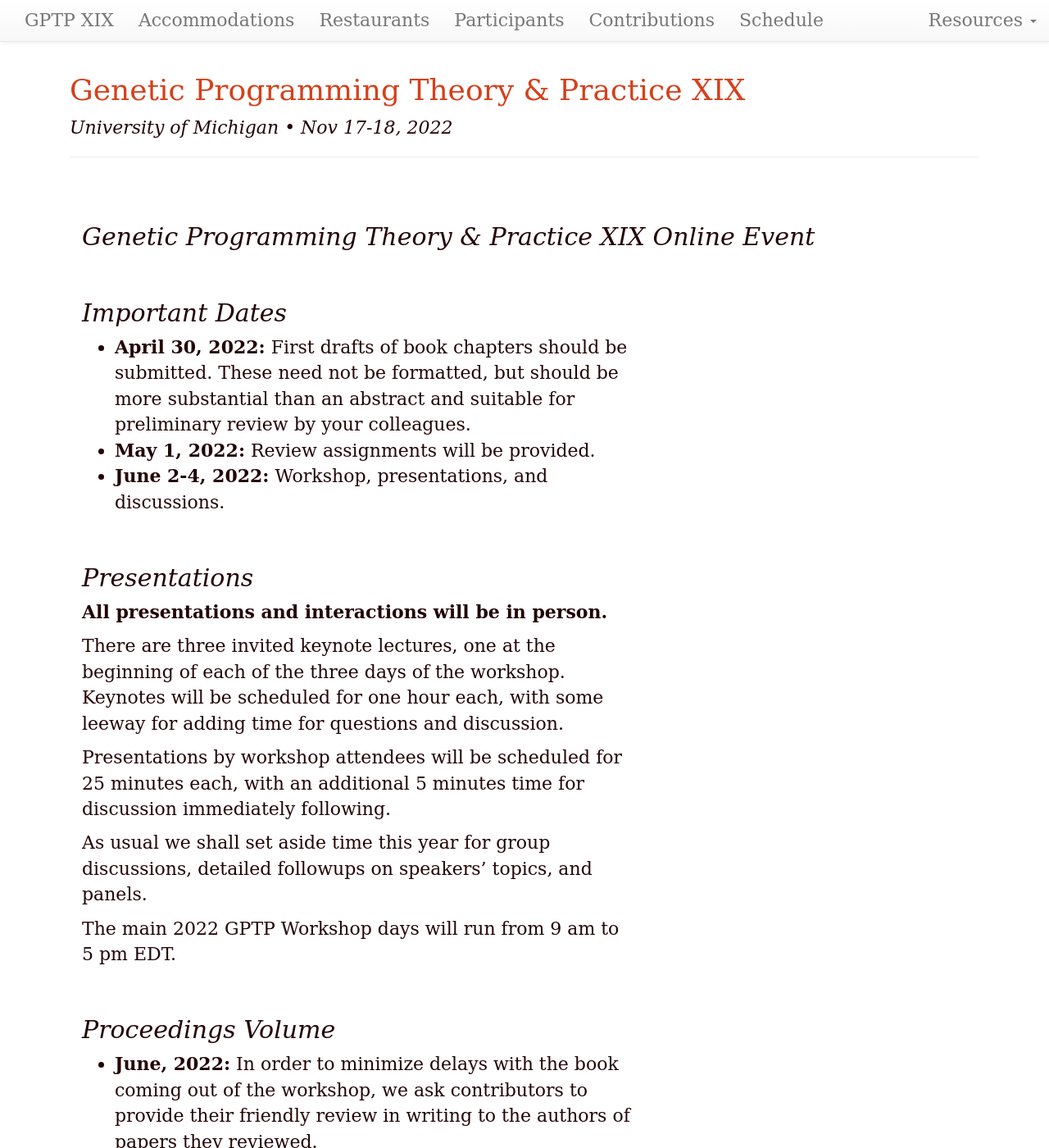
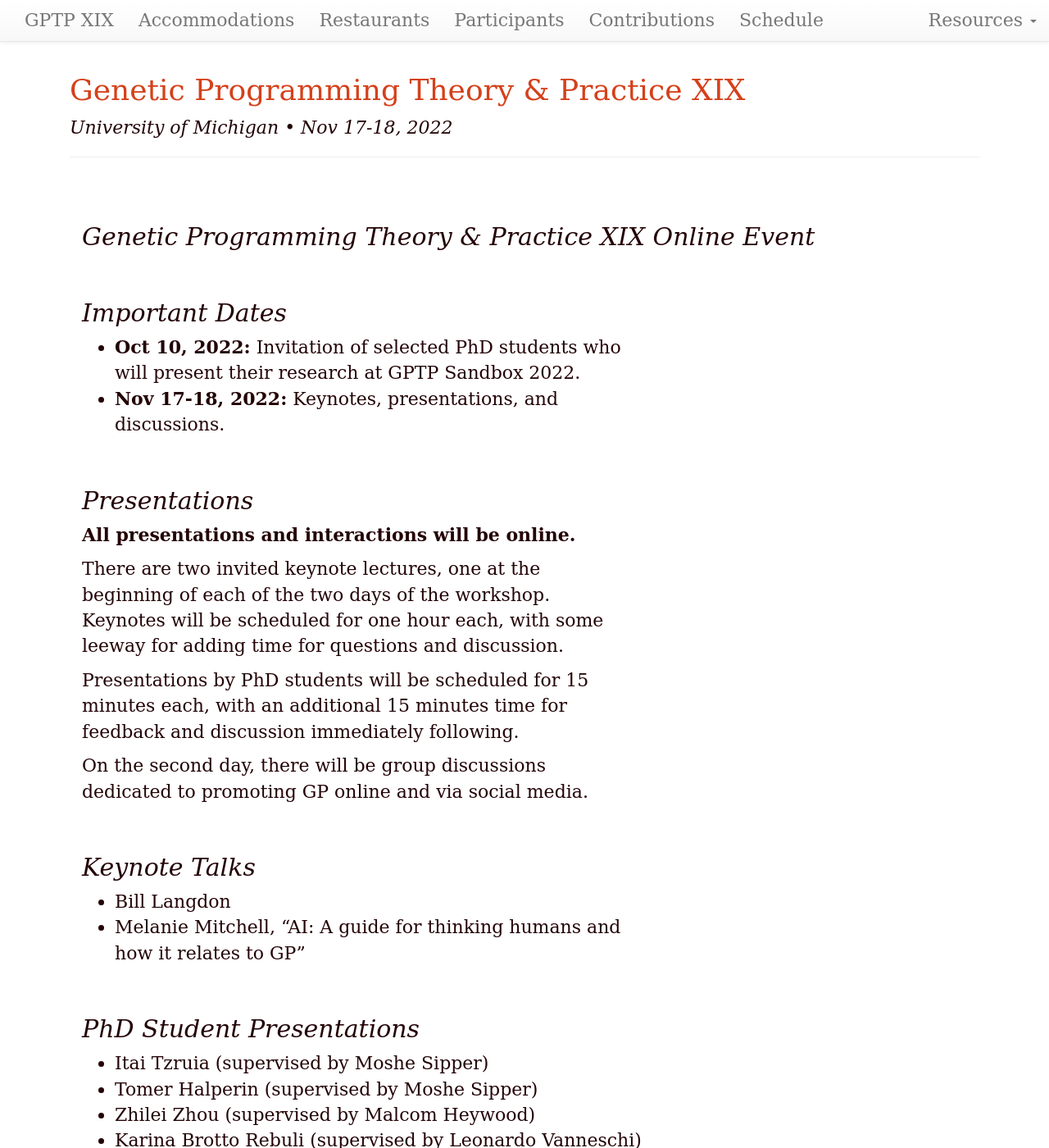
Before and after one commit to GPTP-workshop/gptp-workshop.github.io, a Jekyll site: the page built from contributions.md, in a window 1280 px wide and 1400 px high. Shown: the whole window at 82% size. Built offline with Jekyll 4.4.1, drawn with Linux system fonts in a browser that asks for light colours; our own code applies the rules of GitHub Pages for plain Markdown files; some of the changed text lies outside the part shown.

Commit message:
Update contributions.md

```diff
--- a/contributions.md
+++ b/contributions.md
@@ -10,52 +10,29 @@ dates: "Nov 17-18, 2022"
 
 ## Important Dates
 
-- **April 30, 2022:** First drafts of book chapters should be submitted. These need not be formatted, but should be more substantial than an abstract and suitable for preliminary review by your colleagues.
-- **May 1, 2022:** Review assignments will be provided.
-- **June 2-4, 2022:** Workshop, presentations, and discussions.
+- **Oct 10, 2022:** Invitation of selected PhD students who will present their research at GPTP Sandbox 2022.
+- **Nov 17-18, 2022:** Keynotes, presentations, and discussions.
 
 ## Presentations
-**All presentations and interactions will be in person.**
+**All presentations and interactions will be online.**
 
-There are three invited keynote lectures, one at the beginning of each of the three days of the workshop. Keynotes will be scheduled for one hour each, with some
+There are two invited keynote lectures, one at the beginning of each of the two days of the workshop. Keynotes will be scheduled for one hour each, with some
 leeway for adding time for questions and discussion.
 
-Presentations by workshop attendees will be scheduled for 25 minutes each, with an additional 5 minutes time for discussion immediately following.
+Presentations by PhD students  will be scheduled for 15 minutes each, with an additional 15 minutes time for feedback and discussion immediately following.
 
-As usual we shall set aside time this year for group discussions, detailed followups on speakers' topics, and panels.
-
-The main 2022 GPTP Workshop days will run from 9 am to 5 pm EDT.
-
-## Proceedings Volume
-
-- **June, 2022:** In order to minimize delays with the book coming out of the workshop, we ask contributors to provide their friendly review in writing to the authors of papers they reviewed.
-- **August 1, 2022:** Revised papers are due.
-- **September 1, 2022:** Submission to Springer Production
-- **February 1, 2023:** Anticipated date of publication of the volume
-
-## Formatting Instructions for Authors
-
-The GPTP 2022 formatting instructions are similar to those of earlier editions: We shall work with Springer LaTeX templates. The instructions can be found [here](https://github.com/banzhaf/GPTP-2021-Chapter-Formatting).
-
-
+On the second day, there will be group discussions dedicated to promoting GP online and via social media.
 
 ## Keynote Talks
 
-- Susan Stepney, "Life as a Cyber-Bio-Physical System"
-- Frank Crary, "Exploration of the solar system by robotic spacecraft: What is happening, what the software on these spacecraft is like, and how more sophisticated software could help"
-- Craig Reynolds, "Evolving Camouflage Against a Learning Predator"
+- Bill Langdon
+- Melanie Mitchell, "AI: A guide for thinking humans and how it relates to GP"
 
-## Regular Presentations
+## PhD Student Presentations
 
-- Michael Affenzeller and Bogdan Burlacu, "Symbolic Regression Potentials in Material Science"
-- Wolfgang Banzhaf and Nathan Haut, "Correlation versus RMSE Loss Functions in Symbolic Regression Task"
-- Ting Hu, "Genetic programming for interpretable and explainable machine learning"
-- Mark Kotanchek, "Biological Strategies: ParetoGP vs. Wide & Ill-Conditioned Data from Nonlinear Systems"
-- Bill LaCava, "When to stop: an analysis of thresholdout for symbolic regression"
-- Penousal Machado, "GP-Based Generative Adversarial Models"
-- Jason Moore, "Genetic programming as an innovation engine for automated machine learning"
-- Gustavo Olague, "Modeling Hierarchical Architectures with Genetic Programming and Neuroscience Knowledge"
-- Una-May O'Reilly and Erik Hemberg, "GUI-Based, Efficient Genetic Programming For Unity3D"
-- Lee Spector, "Honor all the things: A lexicase selection manifesto"
-- Ryan Urbanowicz, "Incorporating GP into a ML analysis pipeline"
-- Alden Wright, "Evolving complexity is hard"
+- Itai Tzruia (supervised by Moshe Sipper)
+- Tomer Halperin (supervised by Moshe Sipper)
+- Zhilei Zhou (supervised by Malcom Heywood)
+- Karina Brotto Rebuli (supervised by Leonardo Vanneschi)
+- Daniel Parra (supervised by Ignacio Hidalgo)
+- N.N. (supervised by Gustavo Olague)
```
